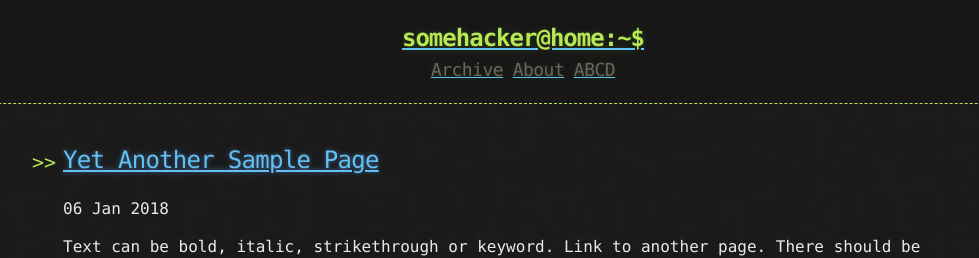
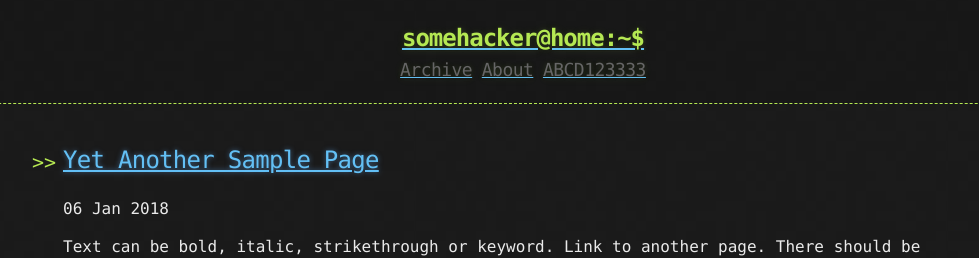
Before and after one commit to s4msepi0l/github.io, a Jekyll site: the page built from index.html, in a window 1280 px wide. Shown: the top 258 px of the page, without its empty margins (117-1096 px from the left). Built offline with Jekyll 4.4.1, drawn with Linux system fonts in a browser that asks for light colours; the list of posts is cut into pages by our own code.

Commit message:
Update links.html

```diff
--- a/_includes/links.html
+++ b/_includes/links.html
@@ -1,3 +1,3 @@
 <a href="{{ "/archive" | prepend: site.baseurl | replace: '//', '/' }}"><h2 class="header-link">Archive</h2></a>
 <a href="{{ "/about" | prepend: site.baseurl | replace: '//', '/' }}"><h2 class="header-link">About</h2></a>
-<a href="{{ "/" | prepend: site.baseurl | replace: '//', '/' }}"><h2 class="header-link">ABCD</h2></a>
+<a href="{{ "/" | prepend: site.baseurl | replace: '//', '/' }}"><h2 class="header-link">ABCD123333</h2></a>
```
